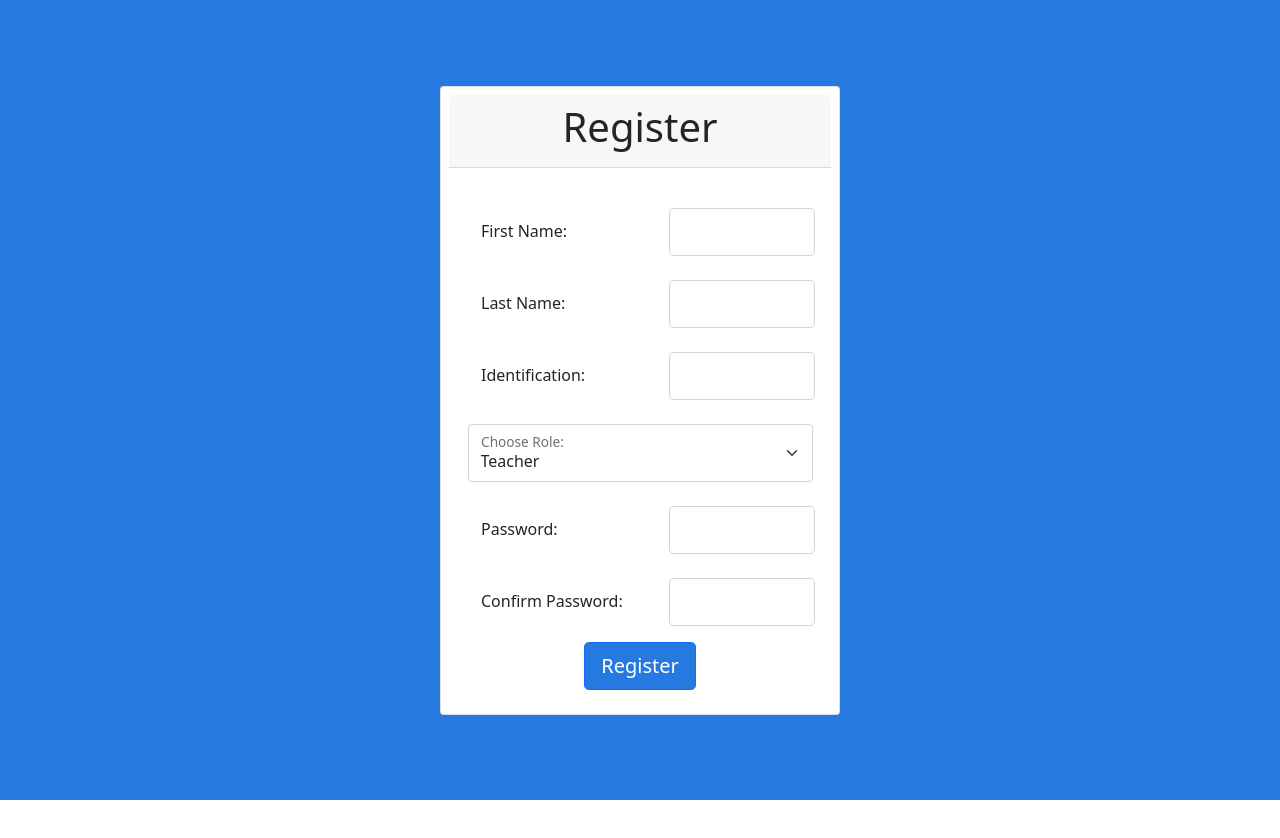
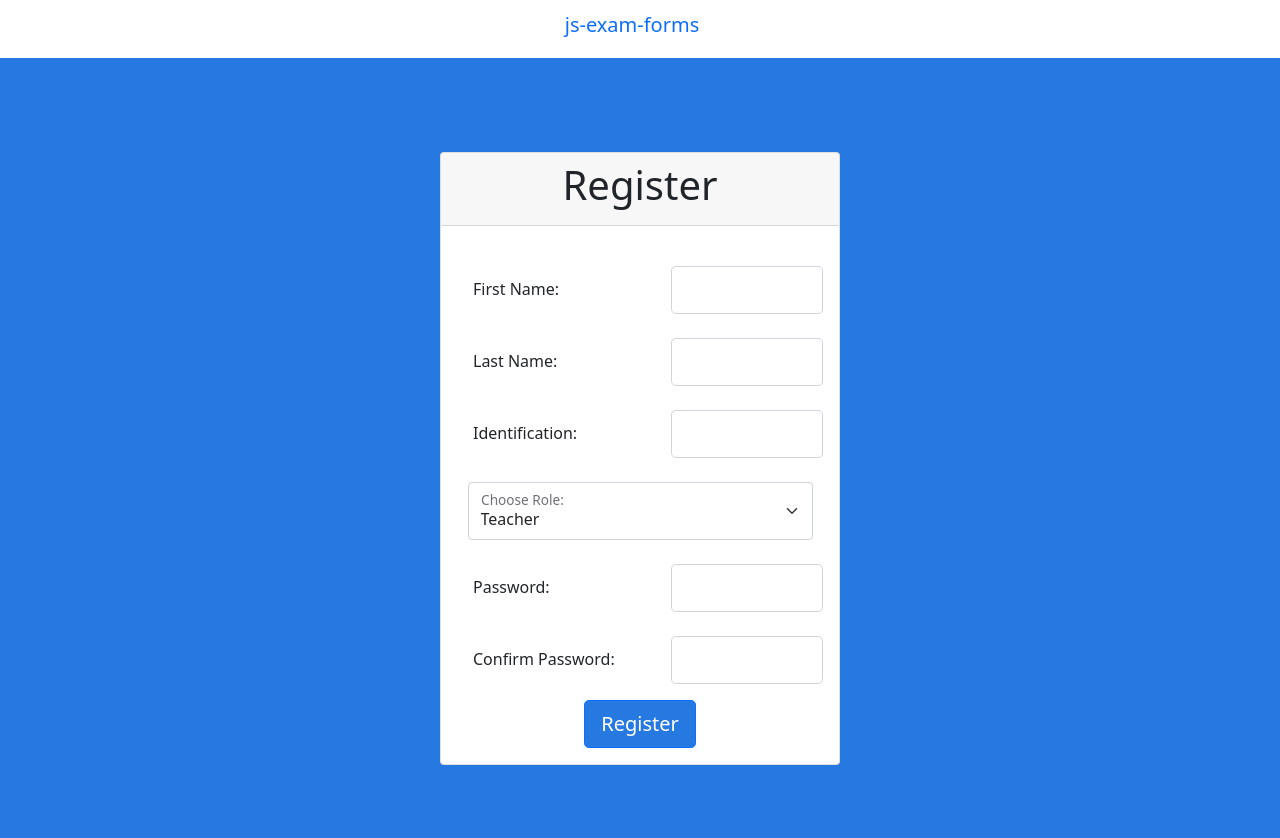
Before and after one commit to Diego-Hidalgo/js-exam-forms, a Next.js app: page /register in a window 1280 px wide. Shown: the top 838 px of the page. Before the commit the page ends 800 px from the top, so only its background shows below. Built offline with nearby package versions, Linux system fonts and the light colour scheme.

Commit message:
Added a navbar

```diff
--- a/pages/register.js
+++ b/pages/register.js
@@ -13,10 +13,17 @@ export default function Register() {
         <title>Register!</title>
       </Head>
       <main>
+        <section>
+          <nav class="navbar navbar-expand-lg d-flex justify-content-center align-items-center">
+            <a class="navbar-brand" href="/">
+              <h5>js-exam-forms</h5>
+            </a>
+          </nav>
+        </section>
         <section class="vh-100" style={{backgroundColor: '#2779e2'}}>
           <div class="container h-100">
             <div class="d-flex justify-content-center align-items-center h-100">
-              <div class="card card-container text-center" style={{width: 400 + 'px', padding: 8 + 'px'}}>
+              <div class="card card-container text-center" style={{width: 400 + 'px'}}>
                 <div class="card-header">
                   <h1>Register</h1>
                 </div>
@@ -28,7 +35,7 @@ export default function Register() {
                           <h6 class="mb-0">First Name:</h6>
                         </div>
                         <div>
-                          <input type="text" class="form-control form-control-lg"></input>
+                          <input type="text" class="form-control form-control-lg" required />
                         </div>
                       </div>
                       <br></br>
@@ -37,7 +44,7 @@ export default function Register() {
                           <h6 class="mb-0">Last Name:</h6>
                         </div>
                         <div>
-                          <input type="text" class="form-control form-control-lg"></input>
+                          <input type="text" class="form-control form-control-lg" required />
                         </div>
                       </div>
                       <br></br>
@@ -46,7 +53,7 @@ export default function Register() {
                           <h6 class="mb-0">Identification:</h6>
                         </div>
                         <div>
-                          <input type="text" class="form-control form-control-lg"></input>
+                          <input type="text" class="form-control form-control-lg" required />
                         </div>
                       </div>
                       <br></br>
@@ -63,7 +70,7 @@ export default function Register() {
                           <h6 class="mb-0">Password:</h6>
                         </div>
                         <div>
-                          <input type="password" class="form-control form-control-lg"></input>
+                          <input type="password" class="form-control form-control-lg" required />
                         </div>
                       </div>
                       <br></br>
@@ -72,7 +79,7 @@ export default function Register() {
                           <h6 class="mb-0">Confirm Password:</h6>
                         </div>
                         <div>
-                          <input type="password" class="form-control form-control-lg"></input>
+                          <input type="password" class="form-control form-control-lg" minLength="7" required />
                         </div>
                       </div>
                     </div>
```
Also changed, not shown: pages/index.js (+7 -0 lines).
